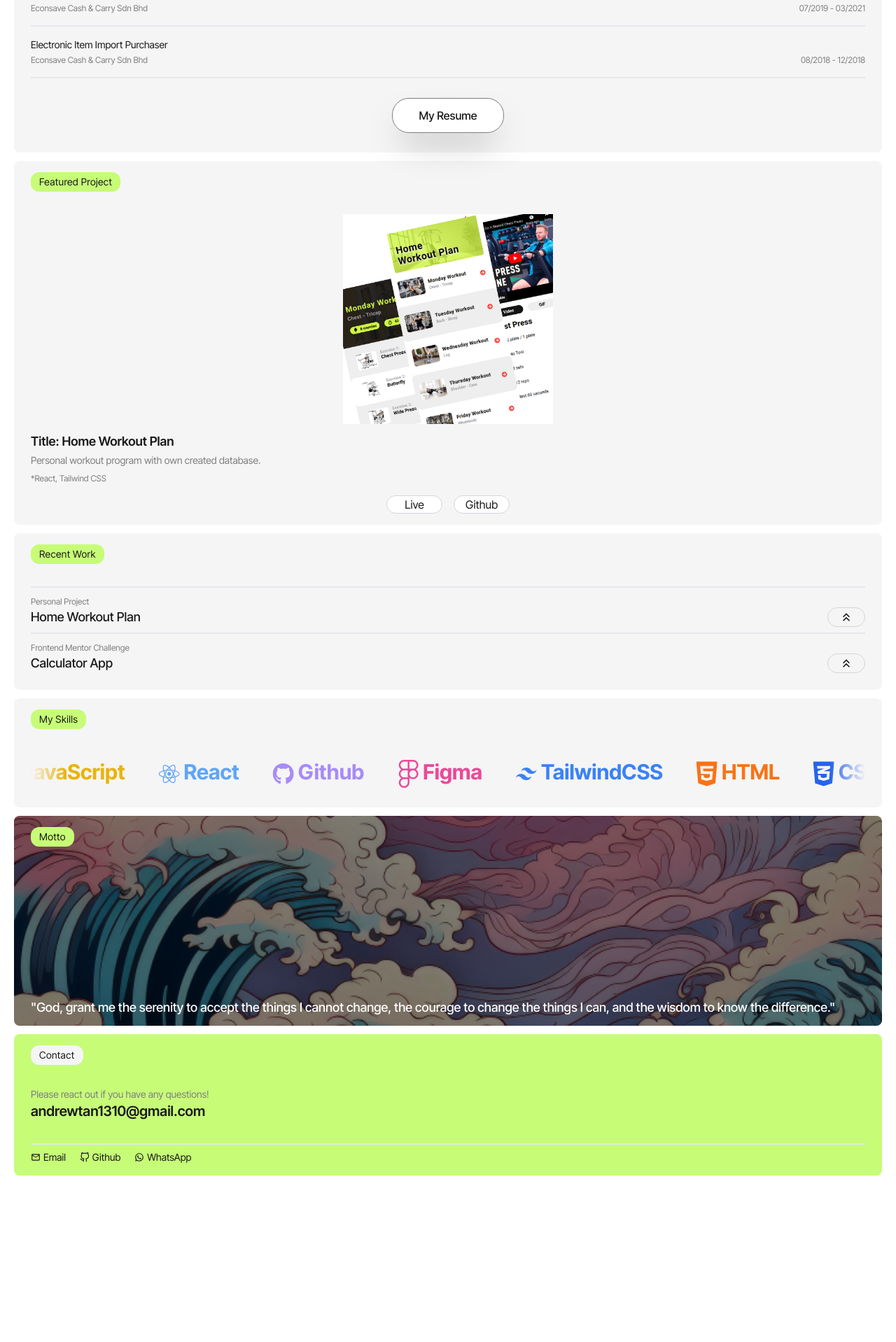
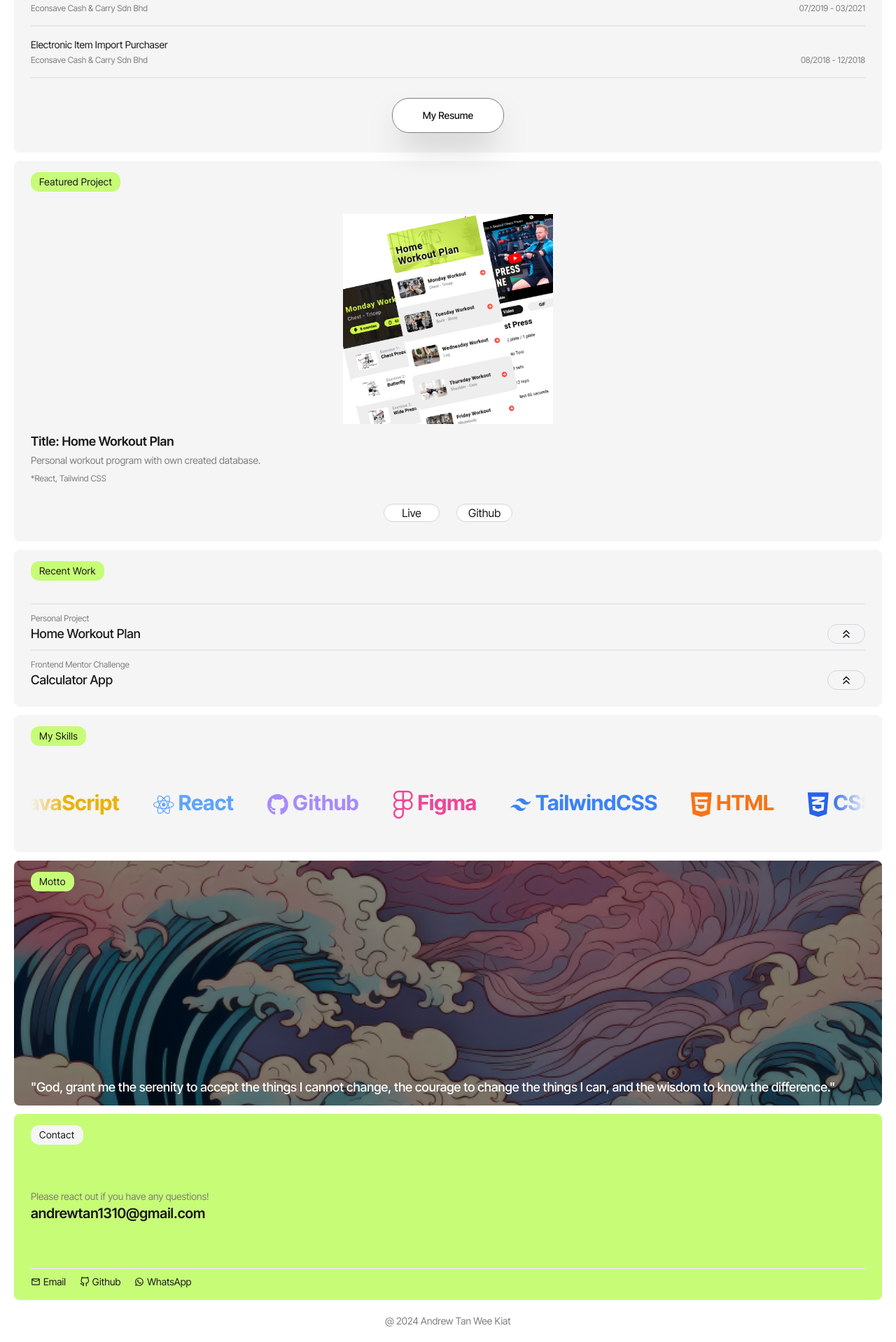
Before and after one commit to anderutan/portfolio, a React (Vite) app: page / in a window 1280 px wide. Shown: the part 514-2432 px from the top of the page at 70% size. Before the commit the page ends 2226 px from the top, so only its background shows below. Built offline with nearby package versions, Linux system fonts and the light colour scheme.

Commit message:
add Footer.tsx and adjust mobile css

```diff
--- a/src/App.tsx
+++ b/src/App.tsx
@@ -1,3 +1,4 @@
+import Footer from './components/Footer';
 import Header from './components/Header';
 import BottomSection from './section/BottomSection';
 import MiddleSection from './section/MiddleSection';
@@ -9,6 +10,7 @@ function App() {
       <TopSection />
       <MiddleSection />
       <BottomSection />
+      <Footer />
     </div>
   );
 }
--- a/src/components/Contact.tsx
+++ b/src/components/Contact.tsx
@@ -29,10 +29,10 @@ const Contact = () => {
 
   return (
     <div className='px-6 py-4 my-3 bg-btn-main rounded-lg flex flex-col justify-between'>
-      <div className='px-3 py-1 bg-card inline-block text-sm rounded-xl mb-8 tracking-wide self-start'>
+      <div className='px-3 py-1 bg-card inline-block text-sm rounded-xl mb-16 tracking-wide self-start'>
         Contact
       </div>
-      <div className='mb-8'>
+      <div className='mb-16'>
         <p className='text-sm text-f-second'>
           Please react out if you have any questions!
         </p>
--- a/src/components/Experience.tsx
+++ b/src/components/Experience.tsx
@@ -35,7 +35,7 @@ export default function Experience() {
       ))}
       <div className='mt-7 mb-3 flex items-center justify-center'>
         <a
-          className='rounded-3xl relative h-[50px] w-40 overflow-hidden border border-f-second bg-white px-3 text-f-main shadow-2xl transition-all before:absolute before:bottom-0 before:left-0 before:top-0 before:z-0 before:h-full before:w-0 before:bg-btn-main before:transition-all before:duration-500 hover:text-f-main hover:shadow-btn-main hover:before:left-0 hover:before:w-full flex items-center justify-center font-medium'
+          className='rounded-3xl relative h-[50px] w-40 overflow-hidden border border-f-second bg-white px-3 text-f-main shadow-2xl transition-all before:absolute before:bottom-0 before:left-0 before:top-0 before:z-0 before:h-full before:w-0 before:bg-btn-main before:transition-all before:duration-500 hover:text-f-main hover:shadow-btn-main hover:before:left-0 hover:before:w-full flex items-center justify-center font-medium text-sm'
           href={resumePDF}
           target='_blank'
         >
--- a/src/components/FeaturedProject.tsx
+++ b/src/components/FeaturedProject.tsx
@@ -24,9 +24,14 @@ const FeaturedProject = ({ props, show }: FeaturedProjectProps) => {
   }, [props, show]);
 
   return (
+    <div id='project'>
       <Wrapper name='Featured Project'>
         <div className='flex flex-col items-center gap-4'>
-        <img src={filteredWork.photo} alt='' className='h-[300px] w-[300px]' />
+          <img
+            src={filteredWork.photo}
+            alt=''
+            className='h-[300px] w-[300px]'
+          />
           <p className='text-lg font-semibold self-start leading-none'>
             Title: {filteredWork.title}
           </p>
@@ -36,7 +41,7 @@ const FeaturedProject = ({ props, show }: FeaturedProjectProps) => {
           <p className='self-start text-xs text-f-second -mt-2'>
             *{filteredWork.tag}
           </p>
-        <div className='flex justify-center gap-4'>
+          <div className='flex justify-center gap-6 my-3'>
             <a
               href={filteredWork.liveWebsite}
               target='_blank'
@@ -54,6 +59,7 @@ const FeaturedProject = ({ props, show }: FeaturedProjectProps) => {
           </div>
         </div>
       </Wrapper>
+    </div>
   );
 };
 
--- /dev/null
+++ b/src/components/Footer.tsx
@@ -0,0 +1,9 @@
+const Footer = () => {
+  return (
+    <div className='text-center text-f-second pt-2 text-sm'>
+      @ 2024 Andrew Tan Wee Kiat
+    </div>
+  );
+};
+
+export default Footer;
--- a/src/components/Motto.tsx
+++ b/src/components/Motto.tsx
@@ -3,7 +3,7 @@ import artWork from '/artWork.jpg';
 const Motto = () => {
   return (
     <div
-      className='px-6 py-4 my-3 rounded-lg h-[300px] relative flex flex-col justify-between'
+      className='px-6 py-4 my-3 rounded-lg h-[350px] relative flex flex-col justify-between'
       style={{
         backgroundImage: `url(${artWork})`,
         backgroundSize: 'cover',
--- a/src/components/MySkills.tsx
+++ b/src/components/MySkills.tsx
@@ -45,7 +45,7 @@ const MySkills = () => {
   return (
     <Wrapper name='My Skills'>
       {/* https://www.uibun.dev/blog/tailwindcss-infinite-carousel */}
-      <div className='overflow-hidden whitespace-nowrap [mask-image:_linear-gradient(to_right,_transparent_0,_white_50px,white_calc(100%-50px),_transparent_100%)]'>
+      <div className='overflow-hidden whitespace-nowrap [mask-image:_linear-gradient(to_right,_transparent_0,_white_50px,white_calc(100%-50px),_transparent_100%)] py-5'>
         {array.map((_, index) => (
           <div
             className='animate-slide-left-infinite group-hover:animation-pause inline-block w-max'
--- a/src/components/RecentWork.tsx
+++ b/src/components/RecentWork.tsx
@@ -19,12 +19,12 @@ const RecentWork: React.FC<RecentWorkProps> = ({ props, handleClick }) => {
           <p className='text-f-second text-xs'>{work.type}</p>
           <div className='flex justify-between'>
             <p className='text-lg font-medium'>{work.title}</p>
-            <button
-              className='px-4 border rounded-2xl border-gray-300 text-xl'
+            <a
+              className='px-4 border rounded-2xl border-gray-300 text-xl flex items-center'
               onClick={() => handleClick(work.title)}
             >
               <MdKeyboardDoubleArrowUp className='hover:animate-arrow-upDown' />
-            </button>
+            </a>
           </div>
         </div>
       ))}
--- a/src/section/MiddleSection.tsx
+++ b/src/section/MiddleSection.tsx
@@ -1,10 +1,11 @@
-import { useState } from 'react';
+import { useRef, useState } from 'react';
 import RecentWork from '../components/RecentWork';
 import FeaturedProject from '../components/FeaturedProject';
 import homeWPPhoto from '/Home_Workout_Plan_ShowCase.png';
 import calculatorAppPhoto from '/Calculator_App_ShowCase.png';
 
 export default function MiddleSection() {
+  const ref = useRef(null);
   const recentWorkList = [
     {
       type: 'Personal Project',
@@ -29,10 +30,12 @@ export default function MiddleSection() {
   const [showWork, setShowWork] = useState('');
   function handleButtonClick(work: string) {
     setShowWork(work);
+    // Scroll to -- https://medium.com/@taraparakj75/scroll-to-an-element-on-click-in-react-2be0fdd21129#:~:text=Scrolling%20the%20element%20on%20click,clicked%20on%20the%20ref%20object.
+    ref.current?.scrollIntoView({ behavior: 'smooth' });
   }
 
   return (
-    <div>
+    <div ref={ref}>
       <FeaturedProject props={recentWorkList} show={showWork} />
       <RecentWork props={recentWorkList} handleClick={handleButtonClick} />
     </div>
```
Lines whose indentation alone changed are shown as unchanged.
